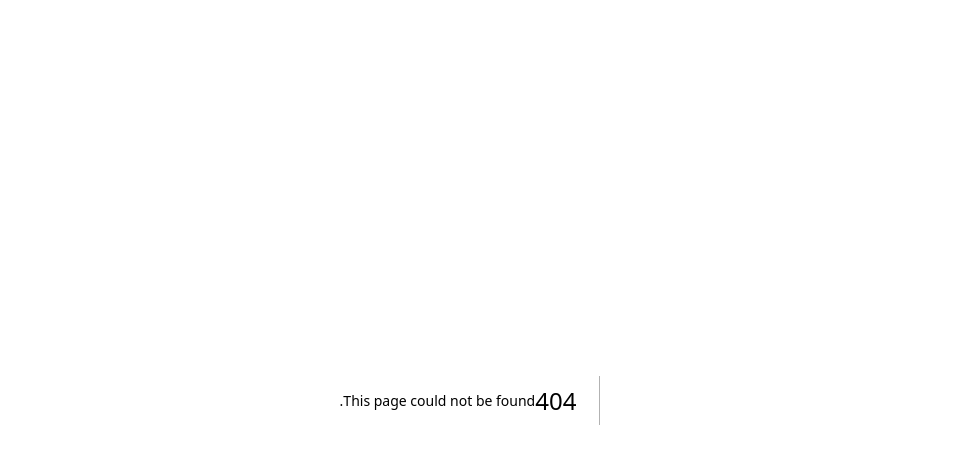
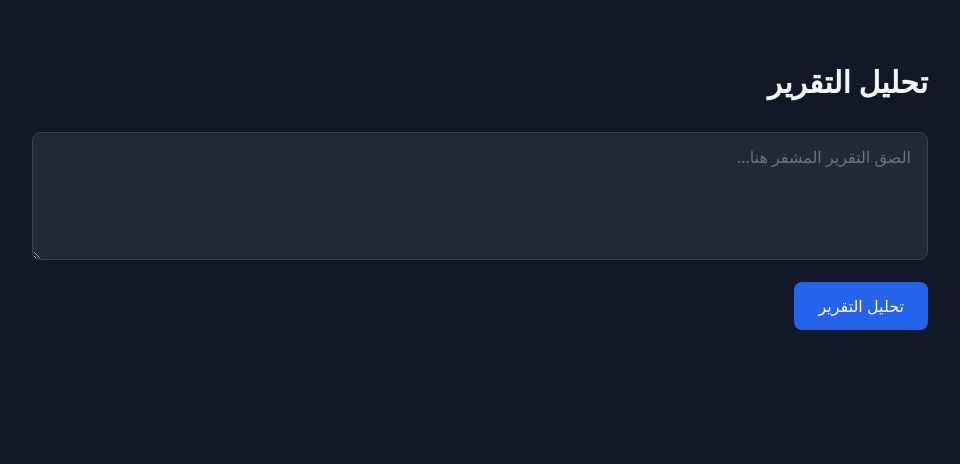
Before and after one commit to hazemelraffiee/weekly-message-generator, a Next.js app: page /decoder in a window 1280 px wide. Before the commit this address had no page. Shown: the top 464 px of the page, without its empty margins (160-1120 px from the left). Built offline with nearby package versions, Linux system fonts and the light colour scheme.

Commit message:
added report decoder page

```diff
--- a/package.json
+++ b/package.json
@@ -16,6 +16,7 @@
     "pako": "^2.1.0",
     "react": "^19.0.0",
     "react-dom": "^19.0.0",
+    "react-json-pretty": "^2.2.0",
     "recharts": "^2.15.0",
     "xlsx": "^0.18.5"
   },
--- /dev/null
+++ b/src/app/decoder/page.js
@@ -0,0 +1,19 @@
+'use client';
+
+import dynamic from 'next/dynamic';
+import { HydrationProvider } from '@/context/HydrationContext';
+
+const ReportDecoder = dynamic(
+  () => import('@/components/ReportDecoder'),
+  { ssr: false }
+);
+
+export default function ReportDecoderPage() {
+  return (
+    <main className="min-h-screen bg-gray-900 py-8">
+      <HydrationProvider>
+        <ReportDecoder />
+      </HydrationProvider>
+    </main>
+  );
+}
--- /dev/null
+++ b/src/components/ReportDecoder.js
@@ -0,0 +1,130 @@
+import React, { useState } from 'react';
+import pako from 'pako';
+import JSONPretty from 'react-json-pretty';
+
+const ReportDecoder = () => {
+  const [encodedData, setEncodedData] = useState('');
+  const [decodedData, setDecodedData] = useState(null);
+  const [error, setError] = useState(null);
+
+  // Function to decode base64 and decompress data
+  const decodeData = (encodedString) => {
+    try {
+      // Remove header information if present
+      const parts = encodedString.split('---\n');
+      const base64Data = parts[parts.length - 1].trim();
+
+      // Convert base64 to binary data
+      const binaryString = atob(base64Data);
+      const len = binaryString.length;
+      const bytes = new Uint8Array(len);
+
+      for (let i = 0; i < len; i++) {
+        bytes[i] = binaryString.charCodeAt(i);
+      }
+
+      // Decompress the data using pako
+      const decompressed = pako.inflate(bytes, { to: 'string' });
+
+      // Parse the JSON data
+      return JSON.parse(decompressed);
+    } catch (err) {
+      throw new Error('Failed to decode data. Please check if the input is valid.');
+    }
+  };
+
+  // Handle form submission
+  const handleSubmit = (e) => {
+    e.preventDefault();
+    setError(null);
+    setDecodedData(null);
+
+    try {
+      const decoded = decodeData(encodedData);
+      setDecodedData(decoded);
+    } catch (err) {
+      setError(err.message);
+    }
+  };
+
+  // Custom theme for react-json-pretty
+  const jsonTheme = {
+    main: 'line-height:1.3;color:#66d9ef;background:#1e293b;overflow:auto;padding:1rem;border-radius:0.5rem;',
+    key: 'color:#f92672;',
+    string: 'color:#a6e22e;',
+    value: 'color:#fd971f;',
+    boolean: 'color:#ac81fe;',
+  };
+
+  return (
+    <div className="min-h-screen bg-gray-900 text-gray-100 p-8">
+      <div className="max-w-4xl mx-auto">
+        <h1 className="text-3xl font-bold mb-8">تحليل التقرير</h1>
+
+        {/* Input Form */}
+        <form onSubmit={handleSubmit} className="mb-8">
+          <div className="space-y-4">
+            <textarea
+              value={encodedData}
+              onChange={(e) => setEncodedData(e.target.value)}
+              placeholder="الصق التقرير المشفر هنا..."
+              className="w-full h-32 px-4 py-3 bg-gray-800 border border-gray-700 rounded-lg text-gray-100 placeholder-gray-500"
+              dir="rtl"
+            />
+
+            <button
+              type="submit"
+              className="px-6 py-3 bg-blue-600 text-white rounded-lg hover:bg-blue-700 transition-colors"
+            >
+              تحليل التقرير
+            </button>
+          </div>
+        </form>
+
+        {/* Error Display */}
+        {error && (
+          <div className="mb-8 p-4 bg-red-900/50 border border-red-700 rounded-lg text-red-200">
+            {error}
+          </div>
+        )}
+
+        {/* Results Display */}
+        {decodedData && (
+          <div className="space-y-6">
+            {/* Metadata Section */}
+            <div className="p-6 bg-gray-800 rounded-lg">
+              <h2 className="text-xl font-bold mb-4">معلومات التقرير</h2>
+              <div className="grid gap-4">
+                <div>
+                  <span className="text-gray-400">المدرسة:</span>{' '}
+                  <span>{decodedData.metadata.schoolName}</span>
+                </div>
+                <div>
+                  <span className="text-gray-400">الفصل:</span>{' '}
+                  <span>{decodedData.metadata.className}</span>
+                </div>
+                <div>
+                  <span className="text-gray-400">التاريخ:</span>{' '}
+                  <span>{decodedData.metadata.date.formatted}</span>
+                </div>
+              </div>
+            </div>
+
+            {/* Full JSON Data */}
+            <div>
+              <h2 className="text-xl font-bold mb-4">البيانات الكاملة</h2>
+              <JSONPretty
+                id="json-pretty"
+                data={decodedData}
+                theme={jsonTheme}
+                style={{ direction: 'ltr' }}
+              />
+            </div>
+          </div>
+        )}
+      </div>
+    </div>
+  );
+};
+
+export default ReportDecoder;
```
Also changed, not shown: 1 other file (tests, documents, lock files or other folders).
